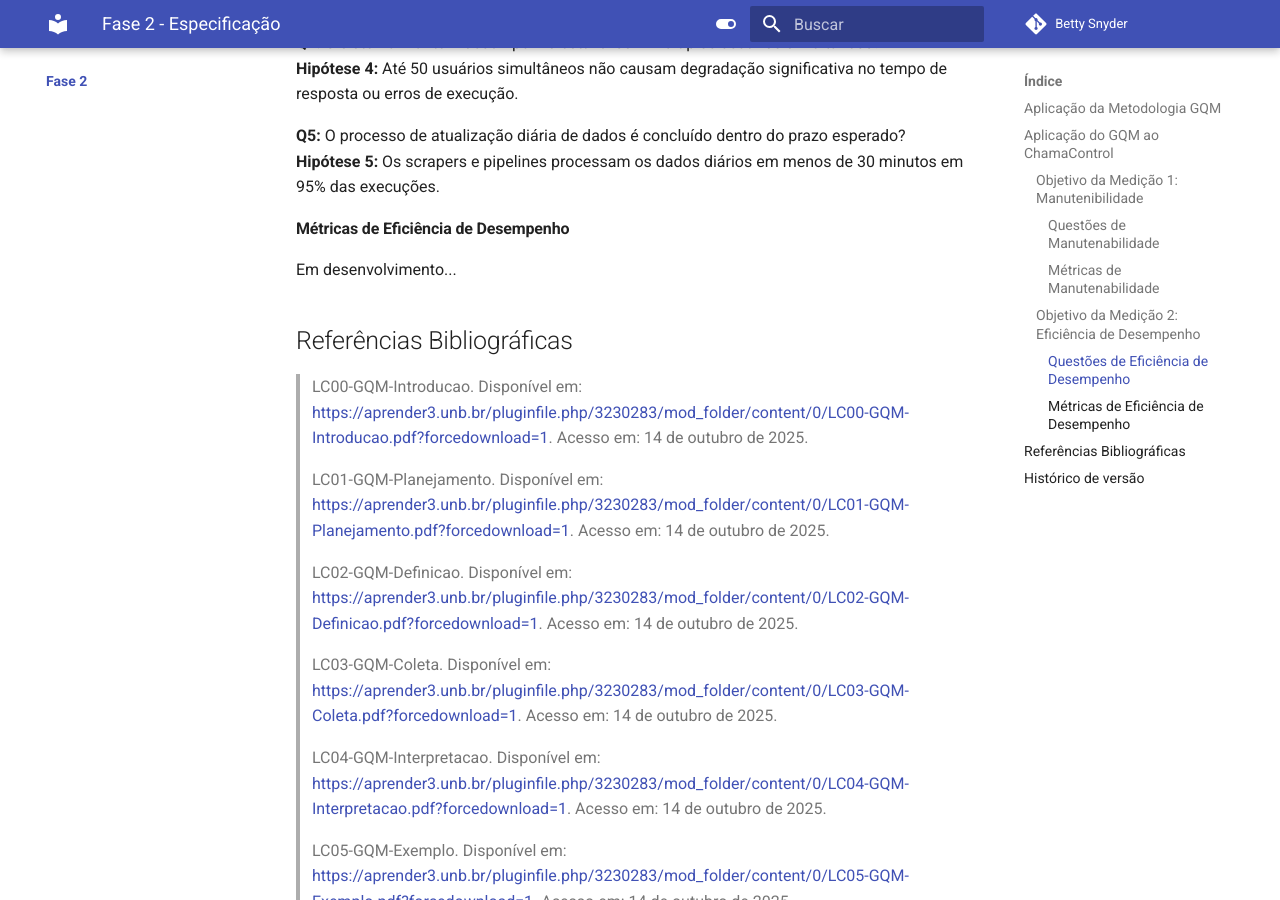
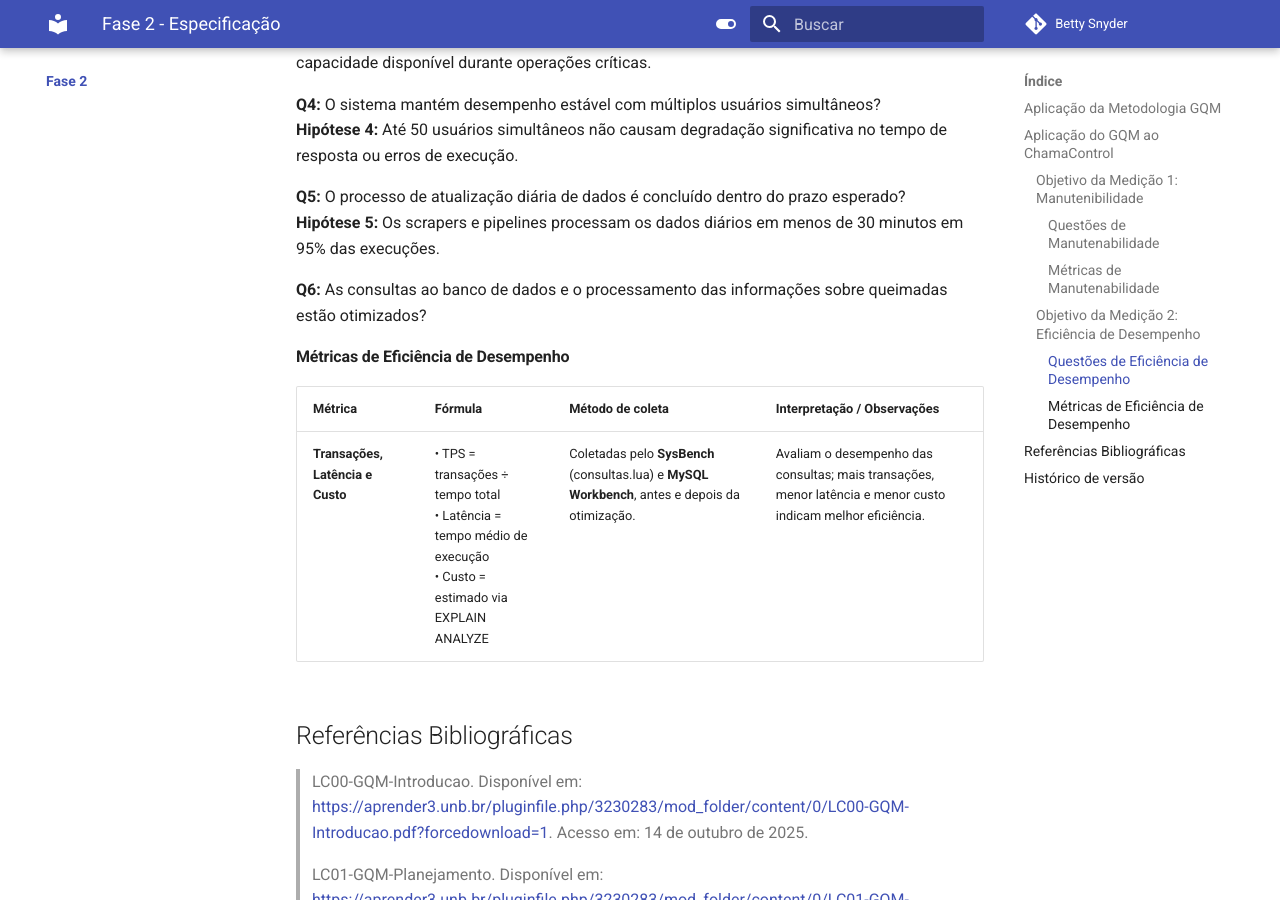
Before and after one commit to FCTE-Qualidade-de-Software-1/2025-2_T01_BETTY-SNYDER, an MkDocs documentation site: the page built from docs/Fase 2/index.md, in a window 1280 px wide and 900 px high, scrolled down 2419 px. Built offline with MkDocs 1.6.1 and Material for MkDocs 9.7.7, drawn with Linux system fonts in a browser that asks for light colours; comment, search, counter and statistics services are not loaded; some of the changed text lies outside the part shown.

Commit message:
Adiciona métricas de eficiência de desempenho (Q6)

```diff
--- a/docs/Fase 2/index.md
+++ b/docs/Fase 2/index.md
@@ -60,7 +60,10 @@ A seguir, são detalhados os objetivos, perguntas e métricas definidos para cad
 **Hipótese 5:** Desenvolvedores conseguem identificar e modificar funções críticas em menos de 30 minutos, na média.
 
 #### Métricas de Manutenabilidade
-Em desenvolvimento...
+
+| Métrica | Fórmula | Método de coleta | Interpretação / Observações |
+|---------|---------|------------------|----------------------------|
+
 
 ### Objetivo da Medição 2: Eficiência de Desempenho
 
@@ -104,8 +107,14 @@ Em desenvolvimento...
 **Q5:** O processo de atualização diária de dados é concluído dentro do prazo esperado?
 **Hipótese 5:** Os scrapers e pipelines processam os dados diários em menos de 30 minutos em 95% das execuções.
 
+**Q6:** As consultas ao banco de dados e o processamento das informações sobre queimadas estão otimizados?
+
+
 #### Métricas de Eficiência de Desempenho
-Em desenvolvimento...
+
+| Métrica | Fórmula | Método de coleta | Interpretação / Observações |
+|---------|---------|------------------|----------------------------|
+| **Transações, Latência e Custo** | • TPS = transações ÷ tempo total<br>• Latência = tempo médio de execução<br>• Custo = estimado via EXPLAIN ANALYZE | Coletadas pelo **SysBench** (consultas.lua) e **MySQL Workbench**, antes e depois da otimização. | Avaliam o desempenho das consultas; mais transações, menor latência e menor custo indicam melhor eficiência. |
 
 ## Referências Bibliográficas
 > LC00-GQM-Introducao. Disponível em: <https://aprender3.unb.br/pluginfile.php/3230283/mod_folder/content/0/LC00-GQM-Introducao.pdf?forcedownload=1>. Acesso em: 14 de outubro de 2025.
```
